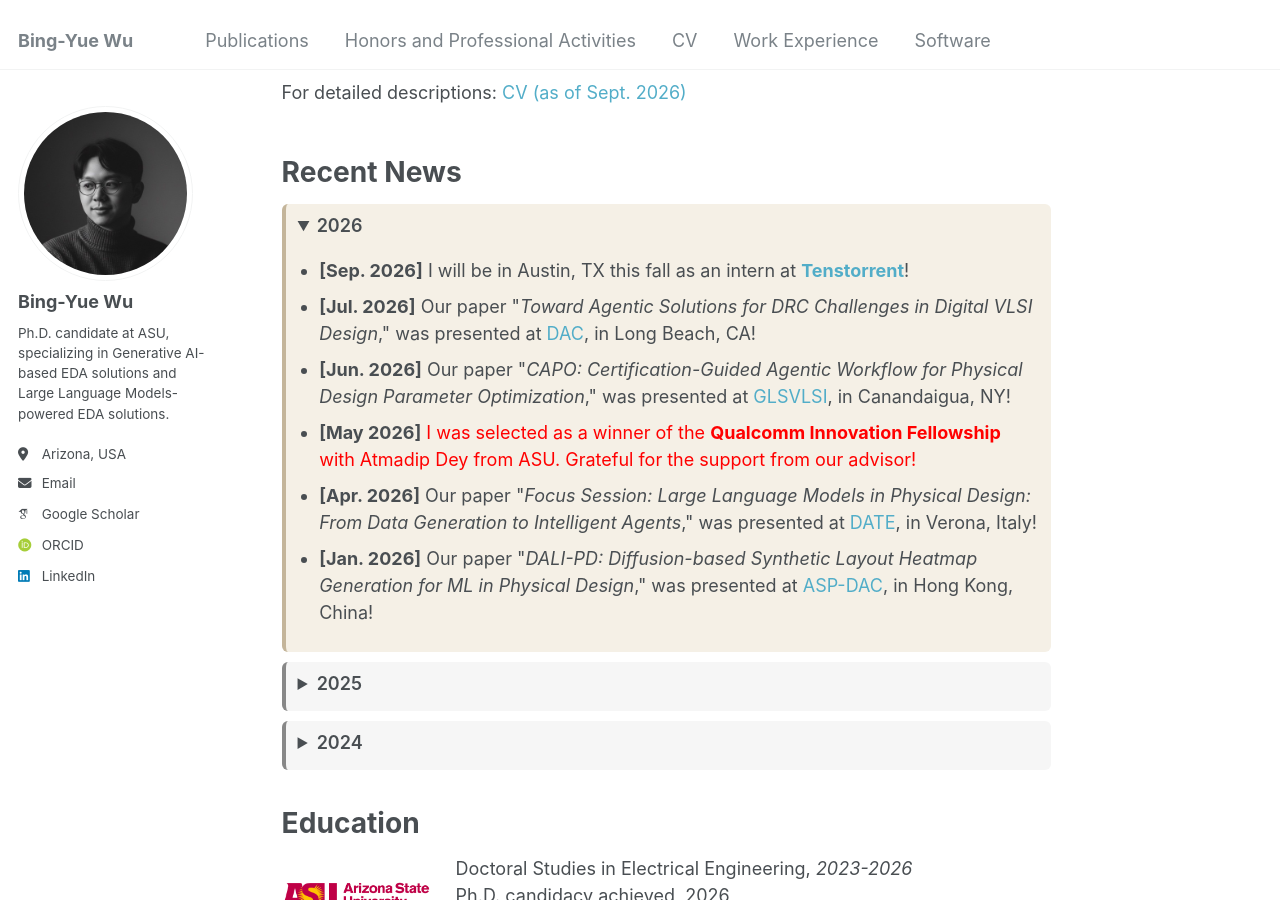
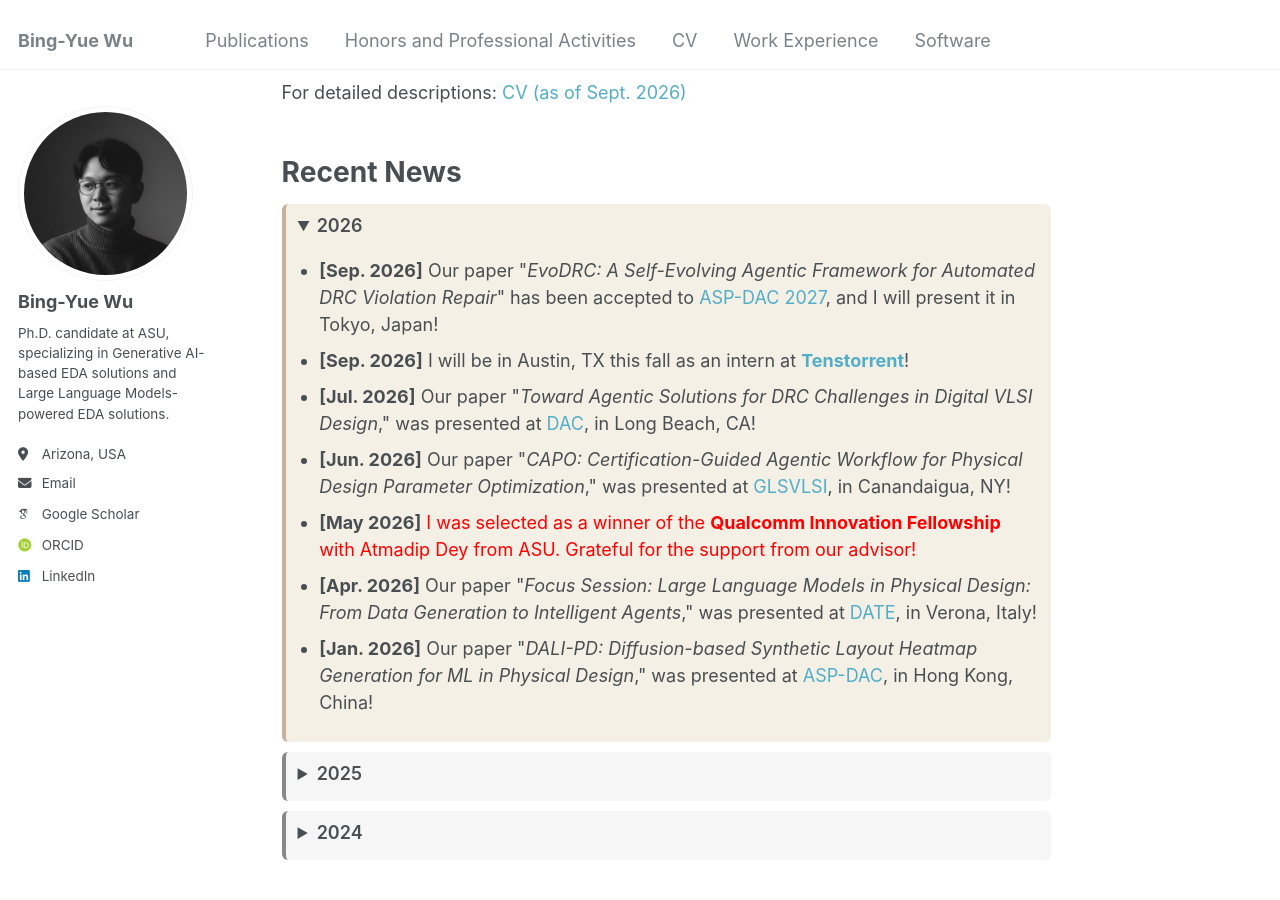
Before and after one commit to bingyuew/bingyuew.github.io, a Jekyll site: the page built from _pages/about.md, in a window 1280 px wide and 900 px high, scrolled down 305 px. Built offline with Jekyll 4.4.1, drawn with Linux system fonts in a browser that asks for light colours; some web fonts are replaced.

Commit message:
update about, CV

```diff
--- a/_pages/about.md
+++ b/_pages/about.md
@@ -60,7 +60,9 @@
 <details class="news-year news-2026" open>
 <summary>2026</summary>
 <ul class="emoji-list">
-   <li><strong>[Sep. 2026]</strong> I will be in Austin, TX this fall as an intern at <a class="news-highlight" href="https://tenstorrent.com/">Tenstorrent</a>!</li>
+  <li><strong>[Sep. 2026]</strong> Our paper "<a class="news-paper" href="/publication/2027-01-28-aspdac">EvoDRC: A Self-Evolving Agentic Framework for Automated DRC Violation Repair</a>" has been accepted to <a class="news-conf" href="https://www.aspdac.com/aspdac2027/">ASP-DAC 2027</a>, and I will present it in Tokyo, Japan!</li>
+
+  <li><strong>[Sep. 2026]</strong> I will be in Austin, TX this fall as an intern at <a class="news-highlight" href="https://tenstorrent.com/">Tenstorrent</a>!</li>
 
   <li><strong>[Jul. 2026]</strong> Our paper "<a class="news-paper" href="/publication/2026-07-26-dac">Toward Agentic Solutions for DRC Challenges in Digital VLSI Design</a>," was presented at <a class="news-conf" href="https://63dac.conference-program.com/presentation/?id=SSSN108&sess=sess251">DAC</a>, in Long Beach, CA!</li>
 
```
Also changed, not shown: 1 other file.
